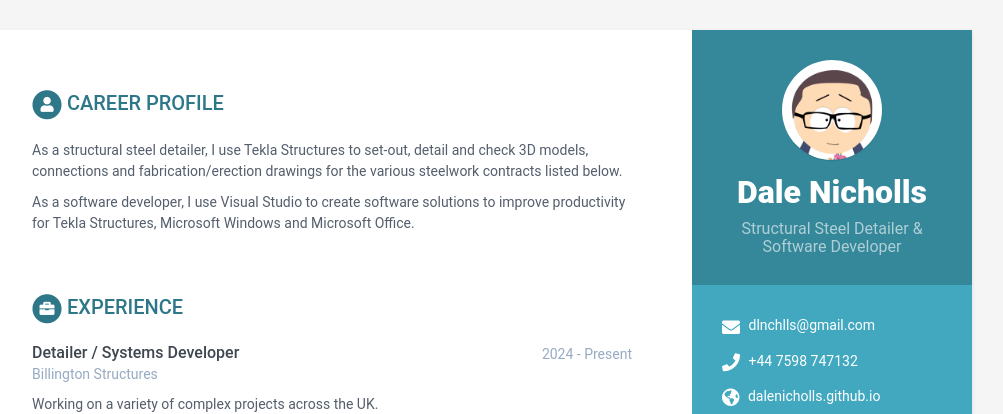
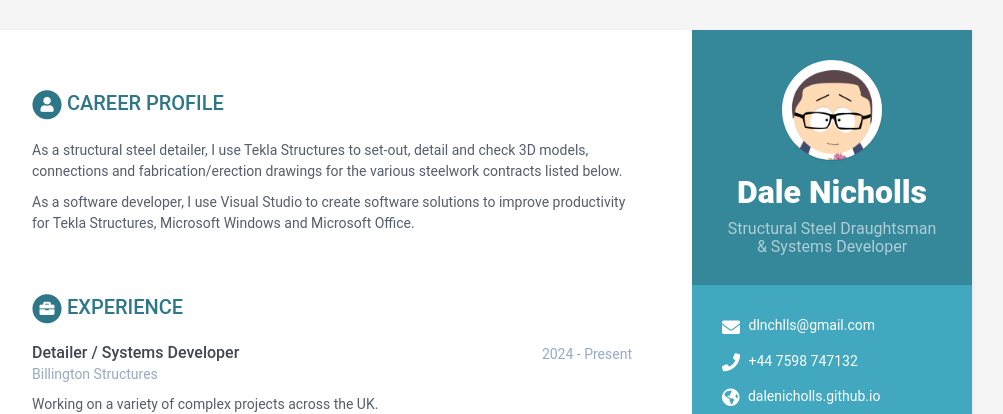
Before and after one commit to dalenicholls/dalenicholls.github.io, a Jekyll site: the page built from index.html, in a window 1280 px wide. Shown: the top 414 px of the page, without its empty margins (168-1171 px from the left). Built offline with Jekyll 4.4.1, drawn with Linux system fonts in a browser that asks for light colours.

Commit message:
Update data.yml
Headline updated

```diff
--- a/_data/data.yml
+++ b/_data/data.yml
@@ -8,7 +8,7 @@ sidebar:
 
     # Profile information
     name: Dale Nicholls
-    tagline: Structural Steel Detailer & Software Developer
+    tagline: Structural Steel Draughtsman & Systems Developer
     avatar: profile.png  #place a 100x100 picture inside /assets/images/ folder and provide the name of the file below
 
     # Sidebar links
```
